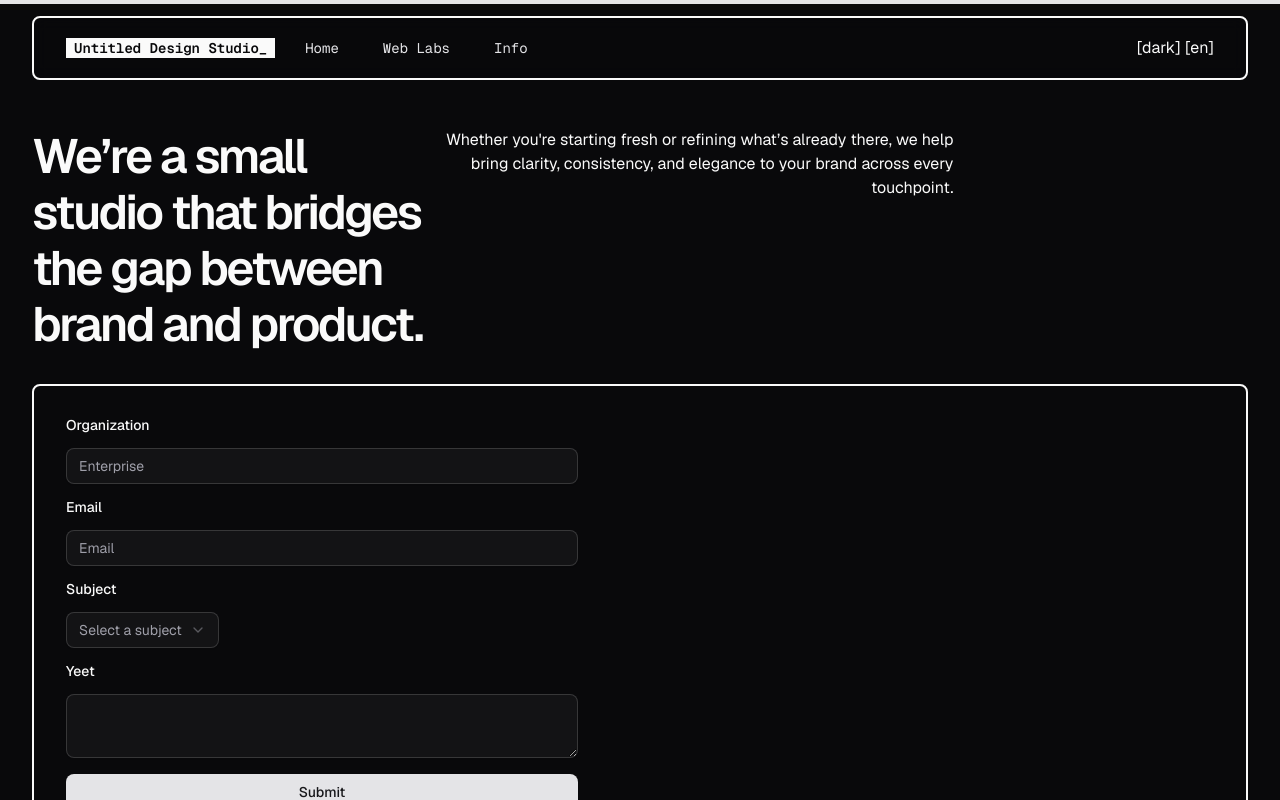
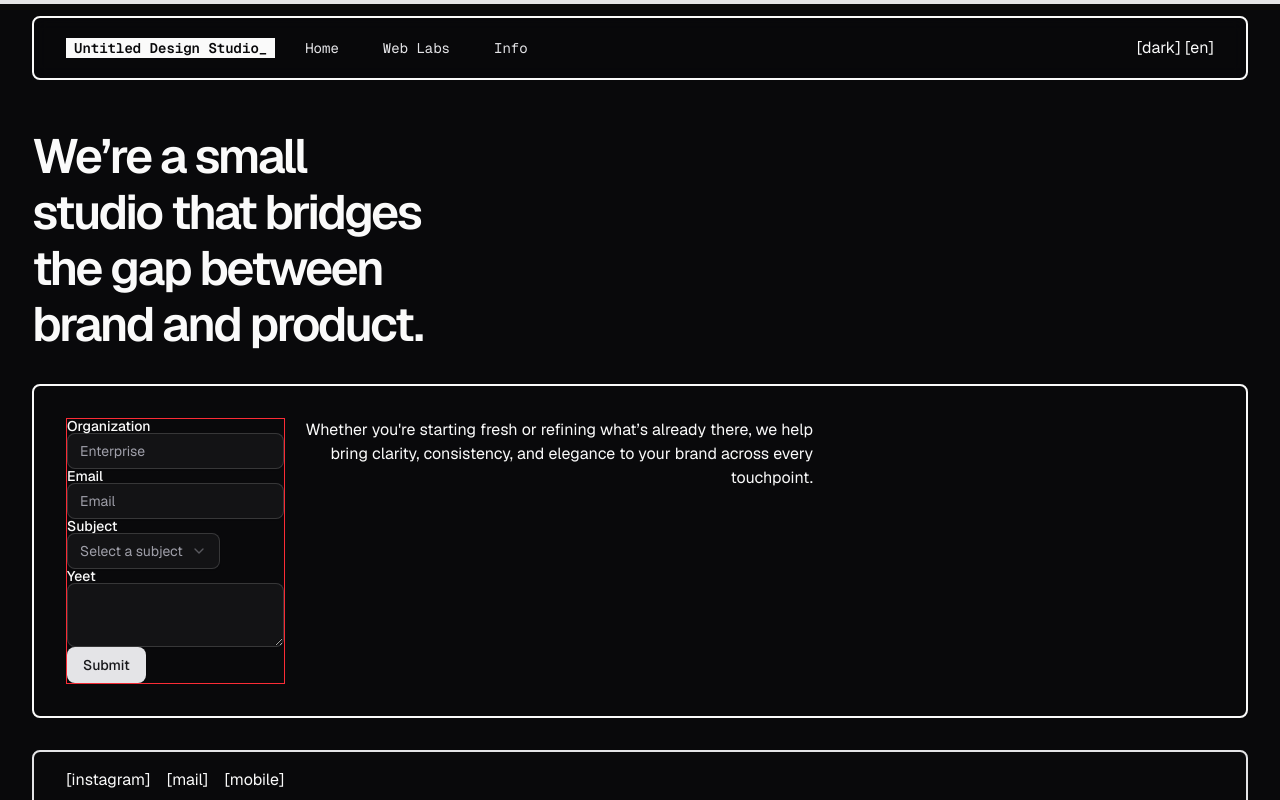
Before and after one commit to kikedose/untitled-portfolio, a Next.js app: page /en/info in a window 1280 px wide. Shown: the top 800 px of the page. Built offline with nearby package versions, Linux system fonts and the light colour scheme.

Commit message:
tinkering

```diff
--- a/src/app/[locale]/(studio)/info/page.tsx
+++ b/src/app/[locale]/(studio)/info/page.tsx
@@ -23,17 +23,15 @@ export default async function Info({
 
   return (
     <div>
-      <div className="flex flex-col gap-4 pt-8 pb-8 md:flex-row md:pt-0">
+      <div className="pt-8 pb-8 md:pt-0">
         <h2 className="mx-auto max-w-[12ch] text-center text-3xl/12 font-medium tracking-tighter md:mx-0 md:text-left md:text-5xl/14 md:font-semibold">
           {d.info.title}
         </h2>
-        <p className="max-w-lg text-center md:text-right">
-          {d.info.description}
-        </p>
       </div>
 
-      <div className="border-foreground rounded-md border-2 border-solid p-8">
-        <form className="flex max-w-lg flex-col gap-4">
+      <div className="border-foreground flex flex-col gap-4 rounded-md border-2 border-solid p-8 md:flex-row">
+        <div className="flex max-w-lg flex-col gap-4 border border-solid border-red-500">
+          <form>
             <>
               <Label htmlFor="name">Organization</Label>
               <Input type="text" id="name" placeholder="Enterprise" />
@@ -74,6 +72,11 @@ export default async function Info({
             <Button>Submit</Button>
           </form>
         </div>
+
+        <p className="max-w-lg text-center md:text-right">
+          {d.info.description}
+        </p>
+      </div>
     </div>
   );
 }
```
Lines whose indentation alone changed are shown as unchanged.
